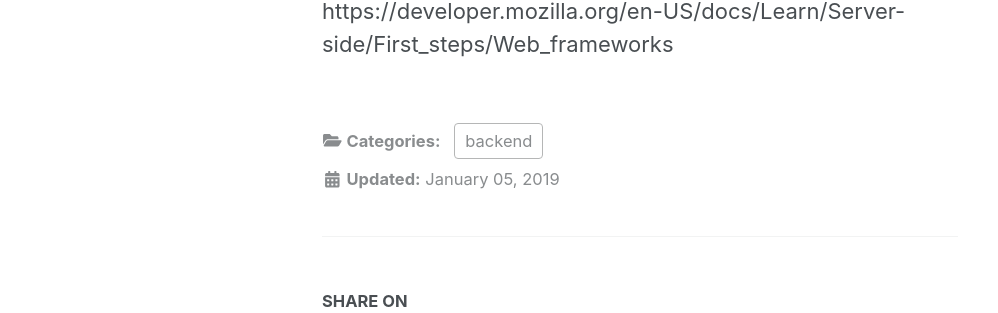
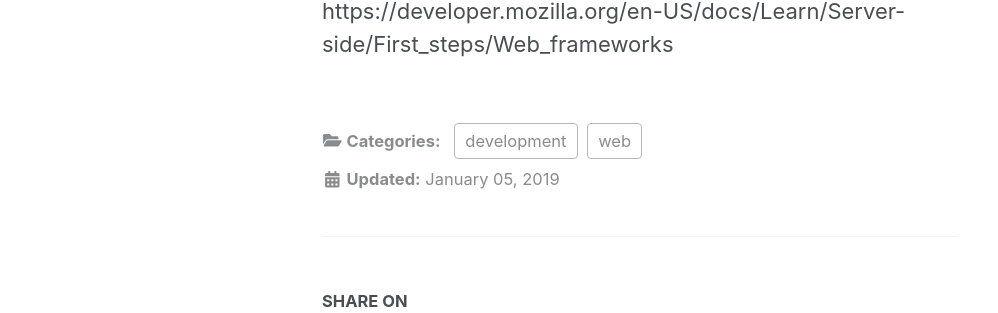
Before and after one commit to nadaa/nadaa.github.io, a Jekyll site: the page built from _posts/2019-01-05-why-django.markdown, in a window 1280 px wide and 900 px high, scrolled down 1755 px. Shown: the part 129-442 px from the top of the window, without its empty margins (0-998 px from the left). Built offline with Jekyll 4.4.1, drawn with Linux system fonts in a browser that asks for light colours; nearby versions of some CDN libraries.

Commit message:
Update 2019-01-05-why-django.markdown

```diff
--- a/_posts/2019-01-05-why-django.markdown
+++ b/_posts/2019-01-05-why-django.markdown
@@ -1,7 +1,7 @@
 ---
 layout: single
 title: Why Django
-categories: backend
+categories: web development
 comments: true
 author: nadaghanem
 published: true
```
